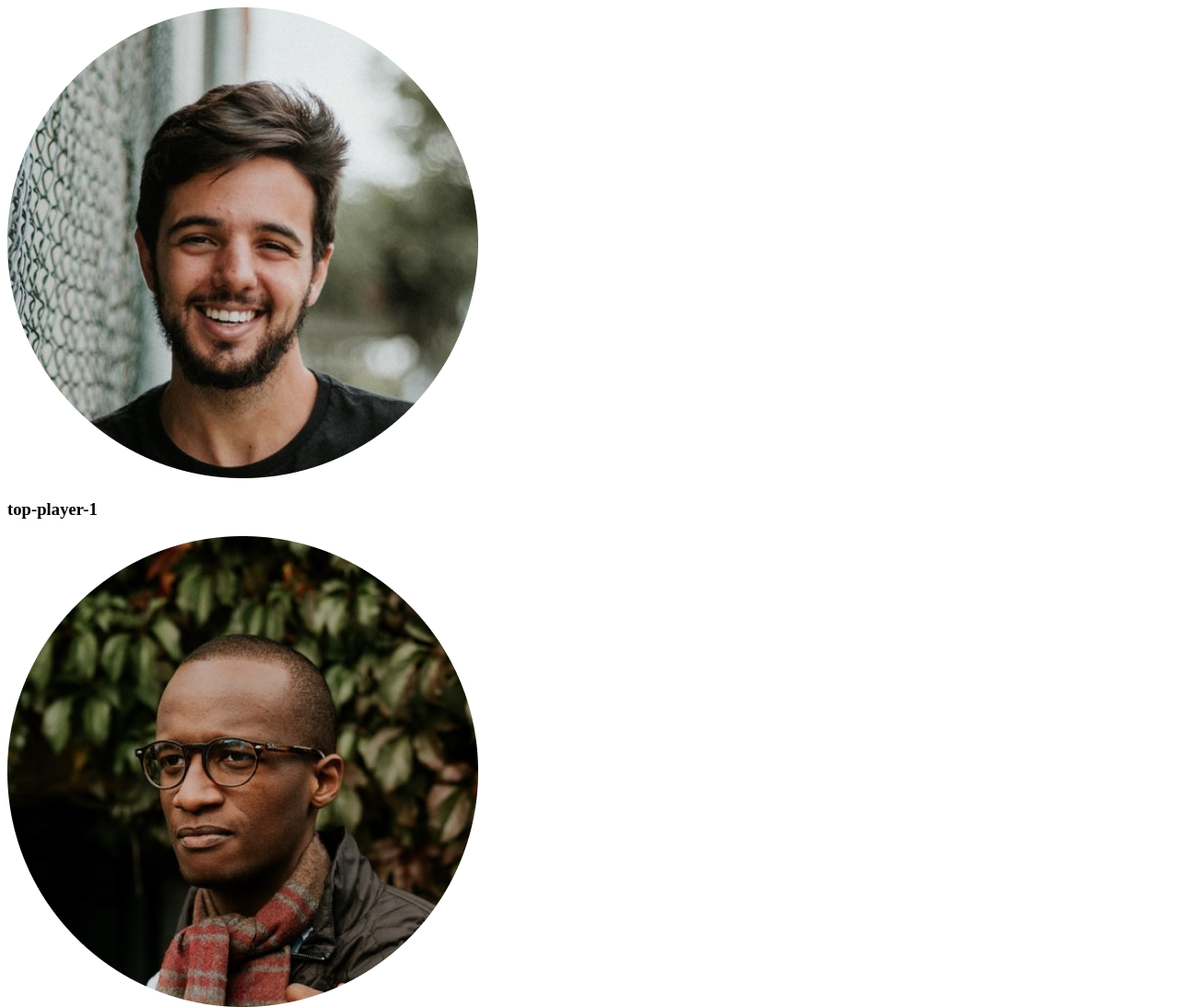
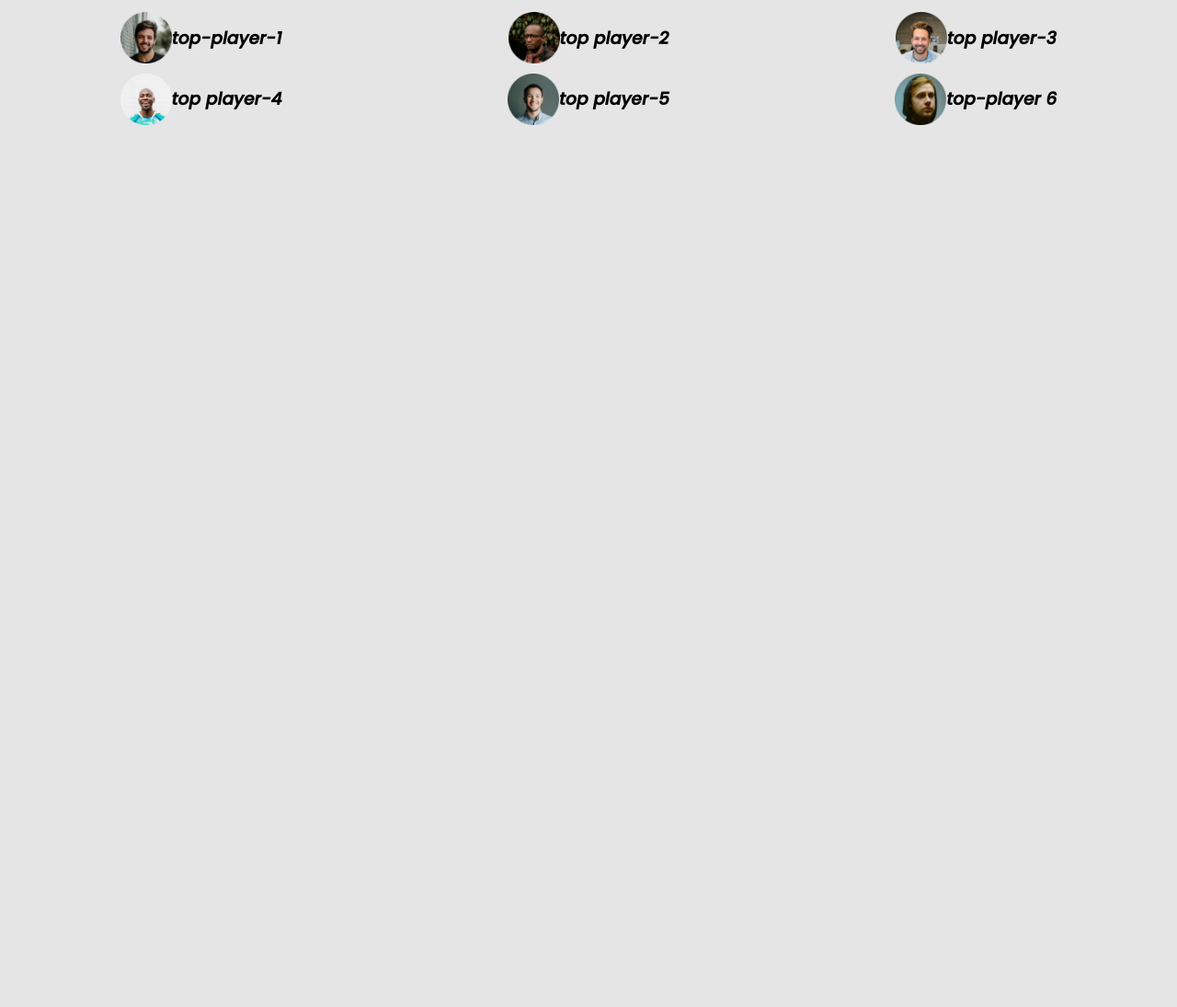
Before and after one commit to RaihanaFerdousi/leader-bord2, a plain HTML site: page index.html in a window 1280 px wide. Shown: the top 1095 px of the page at 92% size. After the commit the page ends 800 px from the top, so only its background shows below. Drawn offline with Linux system fonts and the light colour scheme.

Commit message:
nitial commit

```diff
--- a/index.html
+++ b/index.html
@@ -4,6 +4,11 @@
     <meta charset="UTF-8">
     <meta http-equiv="X-UA-Compatible" content="IE=edge">
     <meta name="viewport" content="width=device-width, initial-scale=1.0">
+    <!-- font link -->
+    <link rel="preconnect" href="https://fonts.googleapis.com">
+    <link rel="preconnect" href="https://fonts.gstatic.com" crossorigin>
+    <link href="https://fonts.googleapis.com/css2?family=Poppins:ital,wght@1,500&display=swap" rel="stylesheet">
+<!-- link don -->
     <title>Document</title>
     <link rel="stylesheet" href="style.css">
 </head>
@@ -18,29 +23,29 @@
  <section>
      <div class="top-players">
          <div class="players">
-             <div class="players">
+             <div class="player">
                  <img src="images/players/player-1.png" alt="">
-                 <h3>top-player-1</h3>
+                 <h3> top-player-1</h3>
              </div>
-             <div class="players">
+             <div class="player">
                  <img src="images/players/player-2.png" alt="">
-                 <h3>top-player-2</h3>
+                 <h3> top player-2</h3>
              </div>
-             <div class="players">
+             <div class="player">
                  <img src="images/players/player-3.png" alt="">
-                 <h3>top-player-3</h3>
+                 <h3> top player-3</h3>
              </div>
-             <div class="players">
+             <div class="player">
                  <img src="images/players/player-4.png" alt="">
-                 <h3>top-player-4</h3>
+                 <h3> top player-4</h3>
              </div>
-             <div class="players">
+             <div class="player">
                  <img src="images/players/player-5.png" alt="">
-                 <h3>top-player-5</h3>
+                 <h3> top player-5</h3>
              </div>
-             <div class="players">
+             <div class="player">
                  <img src="images/players/player-6.png" alt="">
-                 <h3>top-player-6</h3>
+                 <h3> top-player 6</h3>
              </div>
          </div>
      </div>
--- a/style.css
+++ b/style.css
@@ -0,0 +1,31 @@
+/* stu;e start */
+
+/* .player h3{
+
+    padding-left: 5px;
+} */
+/* font-famely's place */
+body{
+font-family: 'Poppins', sans-serif;
+background-color: #E5E5E5;
+}
+/* top player style */
+.players{
+    display: grid;
+    grid-template-columns: repeat(3, 1fr);
+}
+.player{
+    display:flex;
+    justify-content: center;
+    align-items: center;
+
+}
+
+.player img{
+    width: 56px;
+    height: 56px;
+
+}
+players{
+
+}
```
